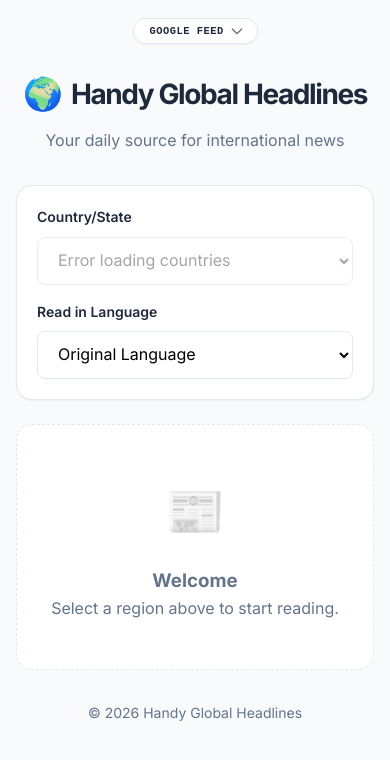
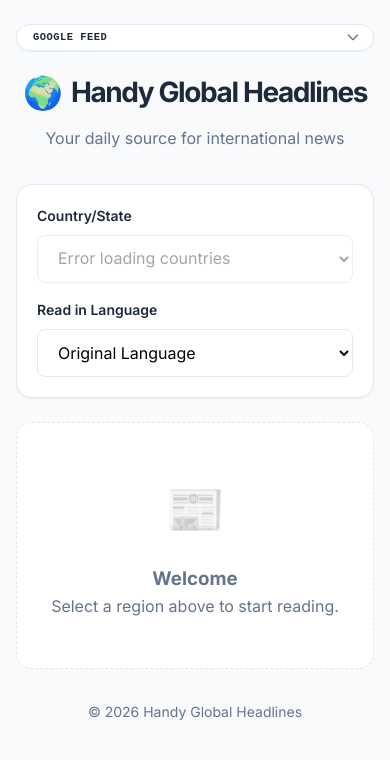
Before and after one commit to mikeinsgsummer/handyglobalheadline, a website: page public/index.html in a window 390 px wide. Drawn offline with Linux system fonts and the light colour scheme; no server answers.

Commit message:
Fix: news dropdown visibility on iOS and update build version to 2

```diff
--- a/public/index.html
+++ b/public/index.html
@@ -3,7 +3,7 @@
 
 <head>
     <meta charset="UTF-8">
-    <meta name="viewport" content="width=device-width, initial-scale=1.0">
+    <meta name="viewport" content="width=device-width, initial-scale=1.0, viewport-fit=cover">
     <title>Handy Global Headlines - Premium News</title>
     <link rel="stylesheet" href="style.css">
     <link rel="preconnect" href="https://fonts.googleapis.com">
--- a/public/style.css
+++ b/public/style.css
@@ -24,7 +24,9 @@
     min-height: 100vh;
     display: flex;
     justify-content: center;
-    padding: 2rem;
+    padding: 1rem;
+    padding-top: calc(1rem + env(safe-area-inset-top));
+    padding-bottom: calc(1rem + env(safe-area-inset-bottom));
 }
 
 .app-container {
@@ -35,9 +37,10 @@
 
 /* Feed Source Selector */
 .source-selector {
-    position: absolute;
-    top: -1.25rem;
-    left: 0;
+    position: relative;
+    margin-bottom: 1.5rem;
+    display: flex;
+    justify-content: center;
     z-index: 100;
 }
 
@@ -78,10 +81,7 @@
 
 @media (max-width: 640px) {
     .source-selector {
-        position: static;
-        text-align: center;
-        margin: 0 auto 1.5rem auto;
-        width: fit-content;
+        margin-bottom: 1rem;
     }
 }
 
@@ -304,6 +304,7 @@
 @media (max-width: 640px) {
     body {
         padding: 1rem;
+        padding-top: calc(1.5rem + env(safe-area-inset-top));
         padding-bottom: calc(1rem + env(safe-area-inset-bottom));
     }
 
```
Also changed, not shown: 4 other files.
